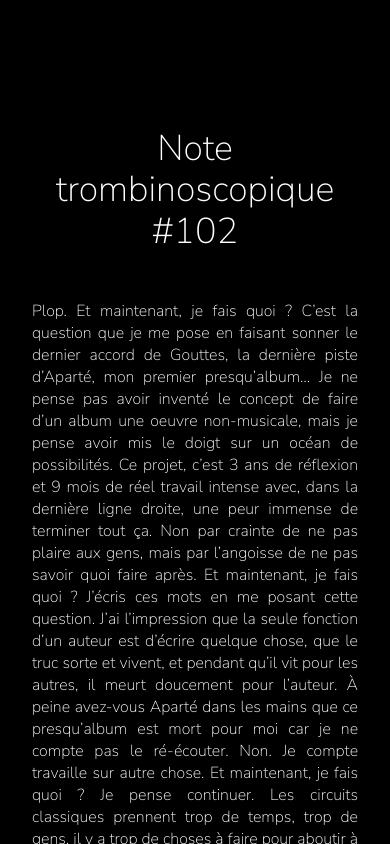
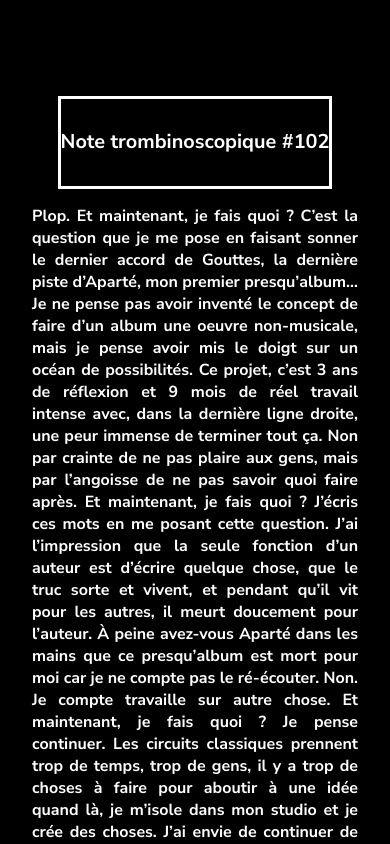
Before and after one commit to vincentdchn/alphi, a Next.js app: page / in a window 390 px wide. Shown: the top 844 px of the page. Built offline with nearby package versions, Linux system fonts and the light colour scheme.

Commit message:
fixing responsive text and font

```diff
--- a/styles/Home.module.css
+++ b/styles/Home.module.css
@@ -16,7 +16,9 @@
 
 .title {
   color: white;
+  border: solid;
   font-size: calc(2em + 1vmin);
+  font-weight: bold;
   text-align: center;
   padding: 2rem 0;
   margin: 1rem 0;
@@ -26,6 +28,7 @@
 .text {
   max-width: 960px;
   color: white;
+  font-weight: bold;
 }
 
 .footer {
@@ -99,3 +102,10 @@
     flex-direction: column;
   }
 }
+
+
+@media screen and (max-width: 600px) {
+  .title {
+    font-size: calc(1em + 1vmin)
+  }
+}
```
